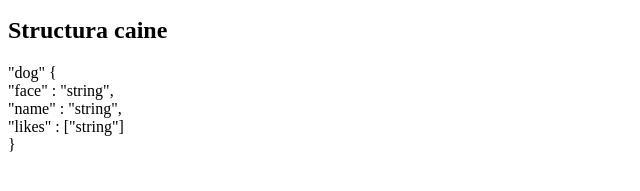
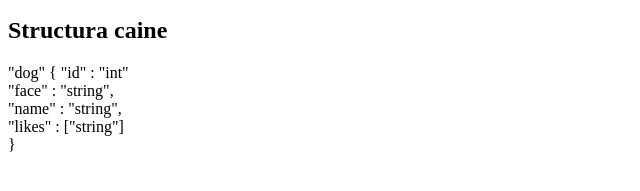
Before and after one commit to alin-rautoiu/corgr, a website: page views/index.html in a window 1280 px wide. Shown: the part 227-418 px from the top of the page, 0-640 px from the left. Drawn offline with Linux system fonts and the light colour scheme.

Commit message:
Update usage page

```diff
--- a/views/index.html
+++ b/views/index.html
@@ -31,7 +31,8 @@
         </h2>
         <div>
            "dog" {
-           <br>
+                "id" : "int"
+                <br>
                 "face" : "string",
                 <br>
                 "name" : "string",
```
